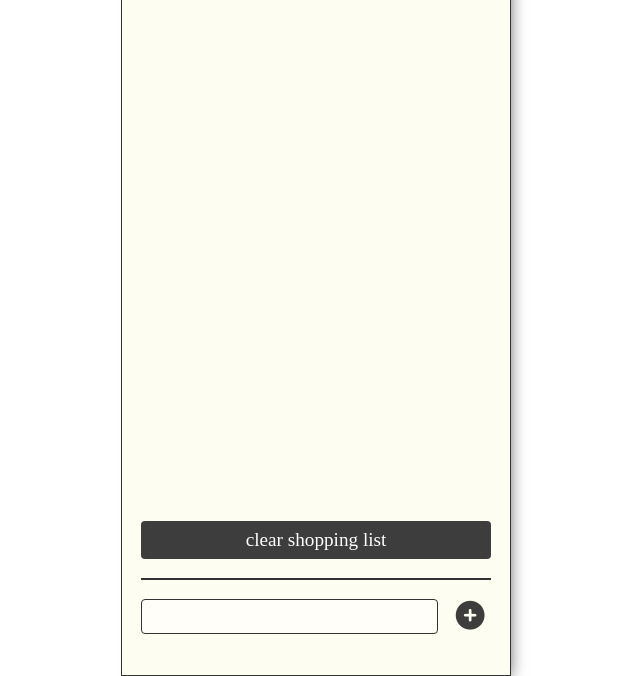
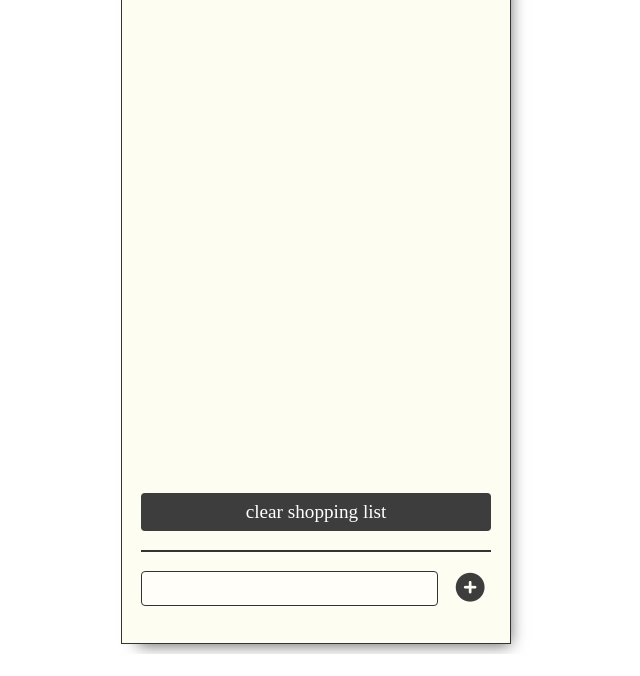
Before and after one commit to Gromitttt/toy-shopping-list, a plain HTML site: page index.html in a window 1280 px wide. Shown: the part 146-822 px from the top of the page, without its empty margins (324-964 px from the left). After the commit the page ends 800 px from the top, so only its background shows below. Drawn offline with Linux system fonts and the light colour scheme; a web font is replaced by a local one.

Commit message:
CSS : height 조정

```diff
--- a/style.css
+++ b/style.css
@@ -34,8 +34,8 @@
 
   /* Size */
   --size-max-width: 390px;
-  --size-max-height: 844px;
-  --size--list-height: 540px;
+  --size-max-height: 780px;
+  --size--list-height: 480px;
 
   /* Opacity */
   --opacity-line: 0;
```
